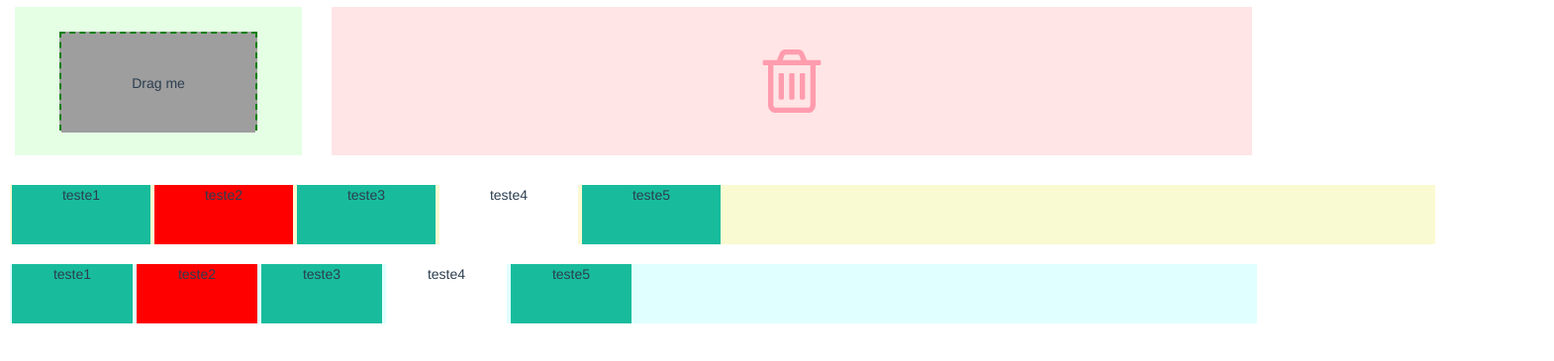
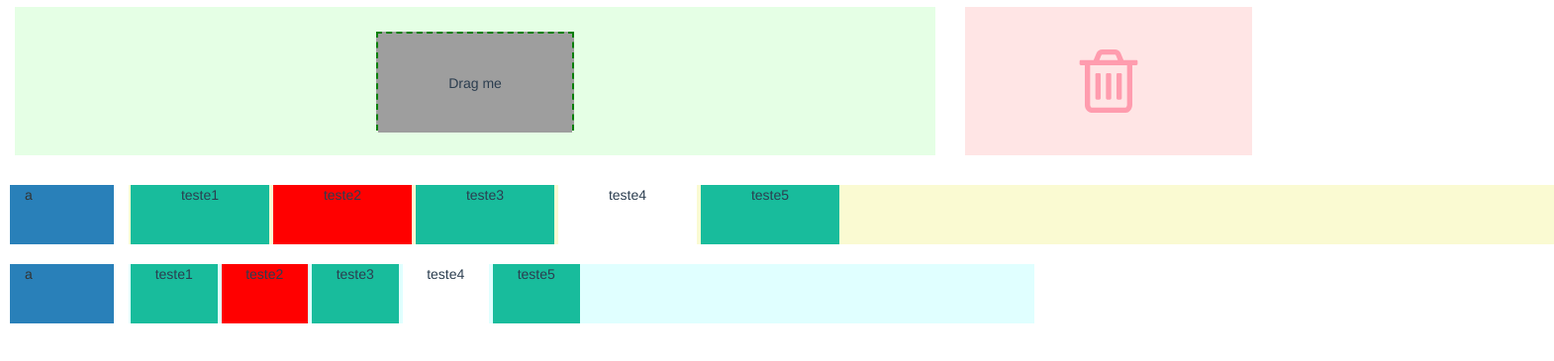
Before and after one commit to rodrigoazs/ppv_gridstack, a plain HTML site: page index.html in a window 1280 px wide. Shown: the part 63-428 px from the top of the page at 99% size, 1570 px wide, since content can reach past the window. Drawn offline with nearby package versions, Linux system fonts and the light colour scheme; grey boxes are pictures that could not be loaded.

Commit message:
Added block of times

```diff
--- a/index.html
+++ b/index.html
@@ -1586,24 +1586,31 @@
         <h1>PPV</h1>
 
         <div class="row">
-            <div class="col-md-3">
+            <div class="col-md-9">
                 <div class="sidebar">
                     <div class="grid-stack-item"><div class="grid-stack-item-content">Drag me</div></div>
                 </div>
             </div>
-            <div class="col-md-9">
+            <div class="col-md-3">
                 <div class="trash">
                 </div>
             </div>
         </div>
 
         <div class="row" style="padding: 10px;">
-                <div class="grid-stack grid-stack-100" style="width: 1440px" id="grid1">
-            </div>
+          <div class="col-md-1" style="background-color: #2980b9; height: 60px;">a</div>
+          <div class="col-md-9">
+              <div class="grid-stack grid-stack-100" style="width: 1440px; max-height: 60px;" id="grid1">
+              </div>
+          </div>
+
         </div>
         <div class="row" style="padding: 10px;">
+          <div class="col-md-1" style="background-color: #2980b9; height: 60px;">a</div>
+          <div class="col-md-9">
                 <div class="grid-stack grid-stack-100" id="grid2">
             </div>
+          </div>
         </div>
     </div>
 
```
